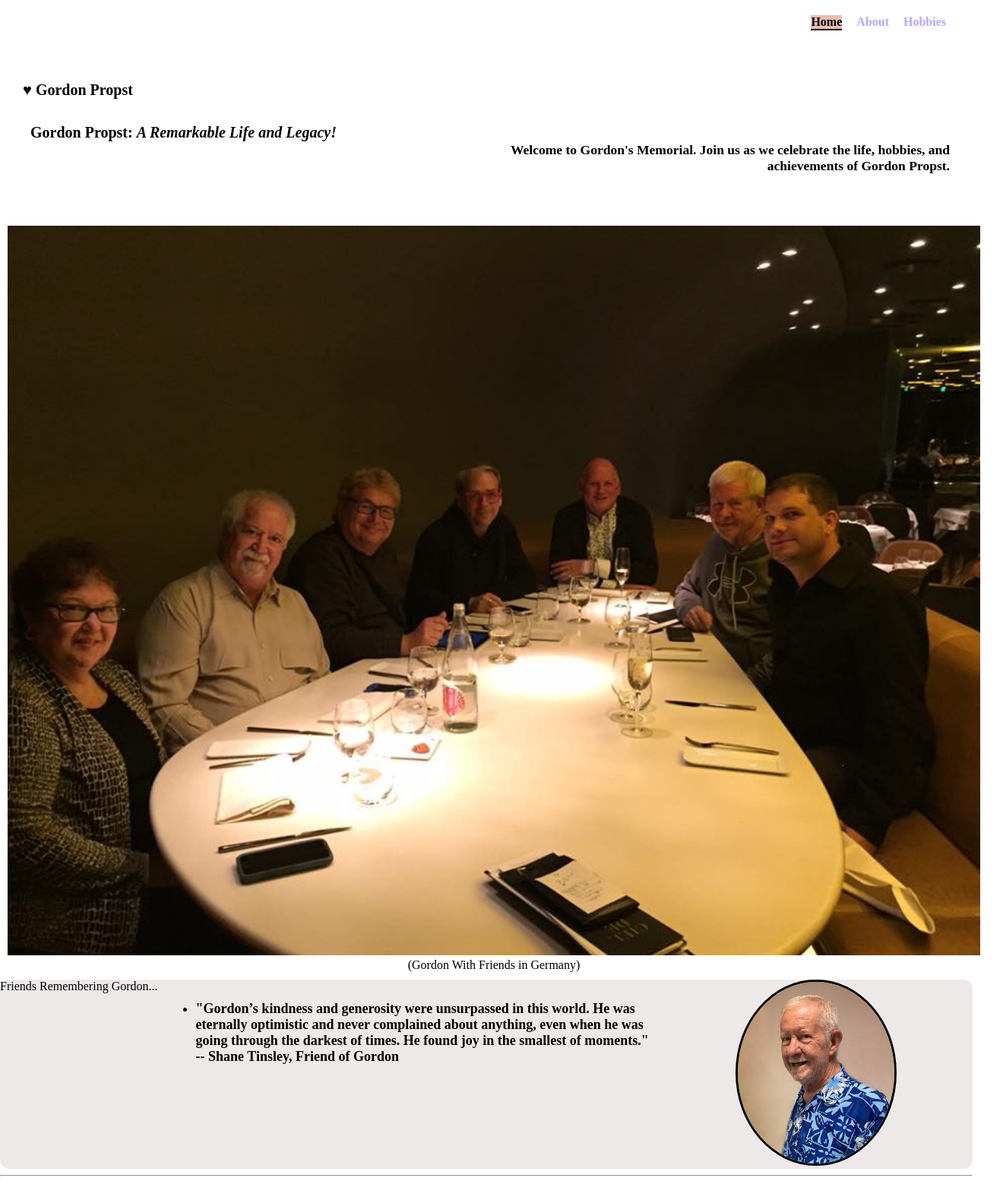
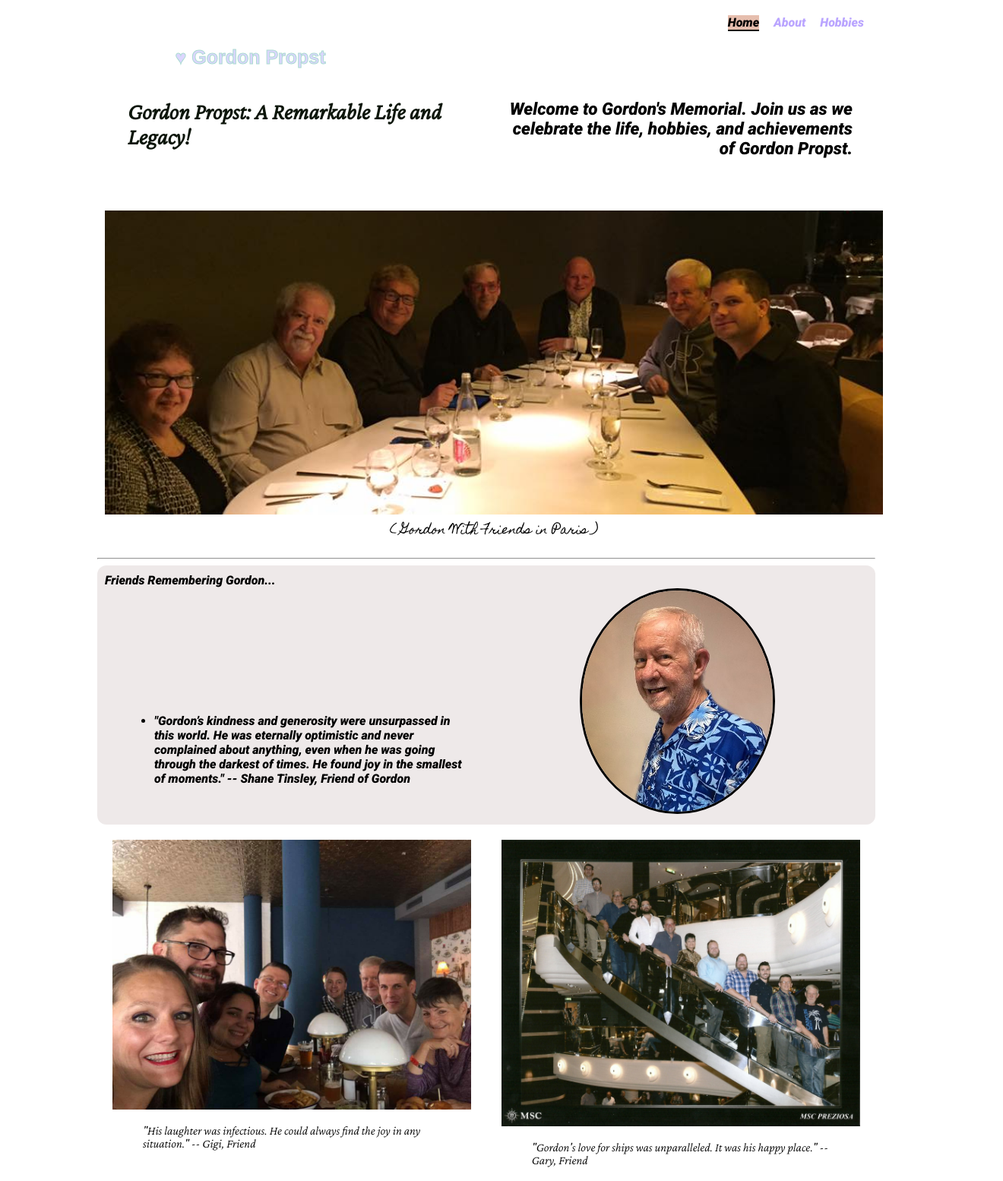
Before and after one commit to Zebtha/bioSite, a plain HTML site: page index.html in a window 1280 px wide. Shown: the top 1554 px of the page at 76% size, 1320 px wide, since content can reach past the window. Drawn offline with nearby package versions, Linux system fonts and the light colour scheme; a web font is replaced by a local one.

Commit message:
second draft upload
2/12/24

```diff
--- a/bioSite.css
+++ b/bioSite.css
@@ -1,14 +1,10 @@
 /*
-Shane Tinsley, Assignment 6.3, 2/5/24. First Draft of Master CSS for bioSite.
+Shane Tinsley, Assignment 7.2, 2/12/24. Second Draft of Master CSS for bioSite.
 Basic layout of HTML code.
 References Text Book and W3Schools and Dr. Issa.
 https://zebtha.github.io/bioSite/
 https://github.com/Zebtha/bioSite.git
 */
-header {
-   text-align: right;
-   padding: 0px;
- }
 
 .active {
   background-color: #E6BEAE;
@@ -20,12 +16,16 @@ header {
 }
 
 nav {
-   padding: 20px;
+  display: flex;
+  justify-content: right;
+  width: 100%;
+  background-color: white;
+  padding: 10px;
 }
 
 nav ul {
   list-style: none;
-   margin: 0;
+  margin: 10px;
   padding: 0;
 }
 
@@ -40,21 +40,29 @@ header {
   margin-right: 15px;
 }
 
+h1 {
+  font-family: 'Crimson Pro', serif;
+  font-size: 30px;
+  color: #0D160B
+}
+
+h2 {
+  font-family: 'Roboto', sans-serif;
+  margin-top: 00px;
+}
+
 h6 {
-   font-size: 20px;
-   margin-left: 30px;
-   margin-bottom: 0px;
+  font-family: "Protest Riot", sans-serif;
+  font-size: 25px;
+  margin: 0% 0% 0% 10%;
+  color: #DCD6FF;
+  -webkit-text-stroke: 1px #a9dad0;
 }
 
 body {
-   font-family: "Poppins";
-   margin: 0px;
-   padding: 0;
-   display: flex;
-   flex-direction: column;
-   min-height: 100vh
+  font-family: 'Roboto', sans-serif;
+  margin: 0% 10% 10% 10%;
 }
-
 
 #intro {
   width: 100%;
@@ -65,7 +73,7 @@ header {
 
 .intro-title {
   width: 50%;
-   font-size: 10px;
+  font-size: 15px;
   text-align: left;
   display: flex;
   flex-wrap: wrap;
@@ -73,7 +81,6 @@ header {
   margin-left: 20px;
   margin-top: 0px;
   padding: 0px;
-
 }
 
 .intro-content {
@@ -89,53 +96,65 @@ header {
 
 .hero-image img {
   width: 100%;
+  height: 400px;
   object-fit: cover;
 }
 
 figure {
   object-fit: contain;
   width: 100%;
-   margin: 0 auto;
+  margin: auto;
   padding: 10px;
 }
 
 figcaption {
+  font-family: 'Homemade Apple', cursive;
+  font-size: medium;
   text-align: center;
 }
 
 #card {
-   display: flex;
+  display: grid;
+  grid-template-columns: repeat(2, 1fr);
+  grid-template-rows: repeat(2, 1);
+  grid-column-gap: 0px;
+  grid-row-gap: 0px;
   border-radius: 12px;
-   background-color: rgb(221, 211, 211, .5)
+  background-color: rgb(221, 211, 211, .5);
+  padding: 10px;
+}
+
+.card-title {
+  grid-area: 1 / 1 / 1 / 1;
 }
 
 .card-content {
-   width: 50%;
-   font-size: 18px;
-   font-weight: bold;
-   padding: 10px;
+  grid-area: 1 / 1 / 1 / 1;
+  padding: 25px;
+}
 
+.card-content {
+  display: flex;
+  align-items:end;
+  justify-content: center;
 }
 
 .card-image {
-   flex: 1;
   text-align: center;
-
 }
 
 .card-image img {
+  margin-top: 20px;
+  align-items: center;
+  justify-content: center;
   max-width: 50%;
-   height: auto;
-   border-radius: 12px;
   border-radius: 50%;
-   object-fit: contain;
-   object-position: center;
   border-style: solid;
   border-color: black;
-
 }
 
 #gallery {
+  font-family: 'Crimson Pro', serif;
   display: flex;
   flex-wrap: wrap;
   justify-content: space-between;
@@ -153,6 +172,20 @@ header {
 
 .slide img {
   max-width: 100%;
+}
+
+.aside {
+  float: right;
+}
+
+aside {
+  float: right;
+}
+
+form {
+
+  padding: 20px;
+  background-color: #a9dad0;
 }
 
 .button {
@@ -198,5 +231,4 @@ header {
 .footer {
   width: 100%;
   text-align: center;
-   padding: 10px;
 }
--- a/index.html
+++ b/index.html
@@ -1,5 +1,5 @@
 <!--
-Shane Tinsley, Assignment 6.3, 2/5/24. First Draft of Homepage of bioSite.
+Shane Tinsley, Assignment 7.2, 2/12/24. Second Draft of Homepage of bioSite.
 Basic layout of HTML code.
 References Text Book and W3Schools and Dr. Issa.
 https://zebtha.github.io/bioSite/
@@ -19,6 +19,11 @@ https://github.com/Zebtha/bioSite.git
   <title>Gordon Propst: A Remarkable Life and Legacy</title>
   <link rel="icon" href="images/candle.png" type="image/x-icon">
   <link rel="shortcut icon" href="images/candle.png" type="image/x-icon">
+  <link rel="preconnect" href="https://fonts.googleapis.com">
+  <link rel="preconnect" href="https://fonts.gstatic.com" crossorigin>
+  <link
+    href="https://fonts.googleapis.com/css2?family=Crimson+Pro:ital,wght@1,300&family=Homemade+Apple&family=Protest+Revolution&family=Protest+Riot&family=Roboto:ital,wght@1,900&display=swap"
+    rel="stylesheet">
   <link rel="stylesheet" href="bioSite.css">
 </head>
 
@@ -41,18 +46,22 @@ https://github.com/Zebtha/bioSite.git
     </div>
 
     <div class="intro-content">
-      <h3>Welcome to Gordon's Memorial. Join us as we celebrate the life, hobbies, and achievements of Gordon Propst.
-      </h3>
+      <h2>Welcome to Gordon's Memorial. Join us as we celebrate the life, hobbies, and achievements of Gordon Propst.
+      </h2>
     </div>
   </div>
 
   <div id="hero">
     <div class="hero-image">
       <figure>
-        <img src="../bioSite/images/Dinner.jpg" alt="Gordon With Friends In Germany">
-        <figcaption>(Gordon With Friends in Germany)</figcaption>
+        <img src="images/Dinner.jpg" alt="Gordon With Friends In Germany">
+        <figcaption>( Gordon With Friends in Paris )</figcaption>
       </figure>
     </div>
+  </div>
+
+  <div id="line">
+    <hr>
   </div>
 
   <div id="card">
@@ -68,35 +77,35 @@ https://github.com/Zebtha/bioSite.git
     </div>
     <div id="card-image">
       <div class="card-image">
-        <img src="/bioSite/images/Gordon.jpg" alt="Gordon Portrait">
+        <img src="images/Gordon.jpg" alt="Gordon Portrait">
       </div>
     </div>
   </div>
 
 
-  <div id="line">
-    <hr>
+  <div id="gallery">
+    <div class="slide">
+      <img src="images/Germany.jpg" alt="Gordon At Disney">
+      <blockquote>"His laughter was infectious. He could always find the joy in any situation." -- Gigi, Friend
+      </blockquote>
+    </div>
+    <div class="slide">
+      <img src="images/Balcony.jpg" alt="Gordon on Cruise">
+      <blockquote>"Gordon's love for ships was unparalleled. It was his happy place." -- Gary, Friend</blockquote>
+    </div>
+    <div class="slide">
+      <img src="images/Dinner.jpg" alt="Gordon Enjoying Food">
+      <blockquote>"Traveling the world was his greatest accomplishment" -- Mike, Friend</blockquote>
+    </div>
+    <div class="slide">
+      <img src="images/Friends.jpg" alt="Gordon Enjoying Food">
+      <blockquote>"Gordon was the sweetest man. -- Rex, Friend."</blockquote>
+    </div>
   </div>
 
-  <div id="gallery">
-    <div class="slide">
-      <img src="../bioSite/images/Germany.jpg" alt="Gordon At Disney">
-      <blockquote>"His laughter was infectious. He could always find the joy in any situation."</blockquote>
-    </div>
-    <div class="slide">
-      <img src="../bioSite/images/Balcony.jpg" alt="Gordon on Cruise">
-      <blockquote>"Gordon's love for ships was unparalleled. It was his happy place."</blockquote>
-    </div>
-    <div class="slide">
-      <img src="../bioSite/images/Dinner.jpg" alt="Gordon Enjoying Food">
-      <blockquote>"Dinner in Paris."</blockquote>
-    </div>
-    <div class="slide">
-      <img src="../bioSite/images/Friends.jpg" alt="Gordon Enjoying Food">
-      <blockquote>"Good Food and Good Friends."</blockquote>
-    </div>
-  </div>
-  <h2>Share Your Memory</h2>
+  <div id="form">
+    <div class="form"></div>
+    <h3>Share Your Memory</h3>
     <form action="contact-form.php" method="post">
       <label for="name">Your Name:</label>
       <input type="text" id="name" name="name"><br><br>
@@ -108,17 +117,11 @@ https://github.com/Zebtha/bioSite.git
       <textarea id="message" name="message"></textarea><br><br>
 
       <button type="submit">Send Message</button>
+      <div class="aside"></div>
+      <aside><a href="https://www.johnsonfuneralhome.net/obits/gordon-meade-propst/">Visit Gordon's Family Tribute</a>
+      </aside>
     </form>
-
-
-  <!-- <address>
-      Written by John Doe.<br>
-      Visit us at:<br>
-      Example.com<br>
-      Box 564, Disneyland<br>
-      USA
-    </address>
- -->
+  </div>
 
   <div class="footer">
     &copy; 2024 Made With Love - Shane Tinsley
```
Also changed, not shown: about.html (+29 -30 lines), hobbies.html (+21 -22 lines), images/Cancun.jpg (added), images/Michelle.jpg (added), images/bridge.jpg (added), images/church.jpg (added), images/david.jpg (added), images/italy.jpg (added), images/key west.jpg (added), images/littlewhitehouse.jpg (added), images/shane.jpg (added), images/south point.jpg (added), images/vice.jpg (added). Lines whose indentation alone changed are shown as unchanged.
